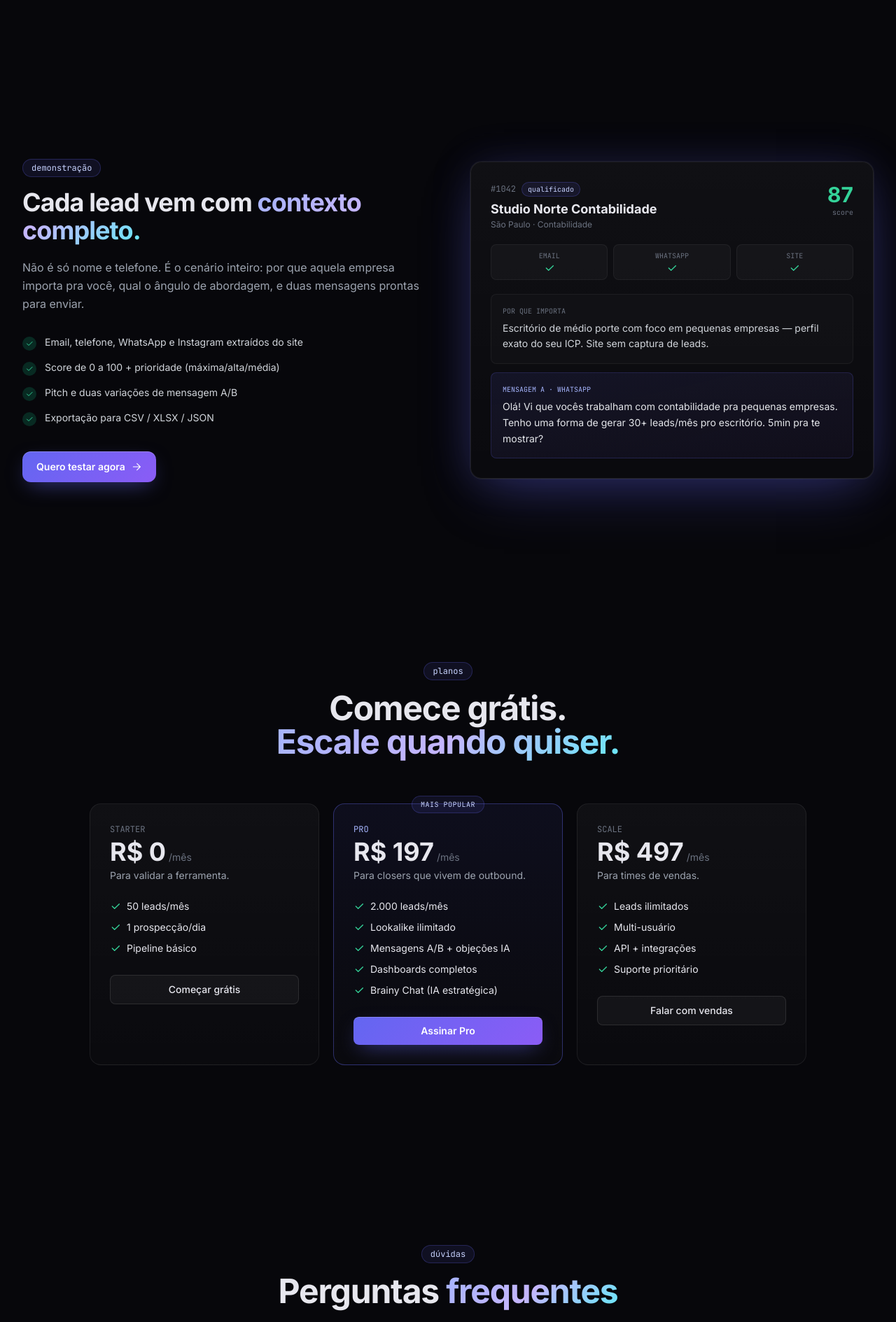
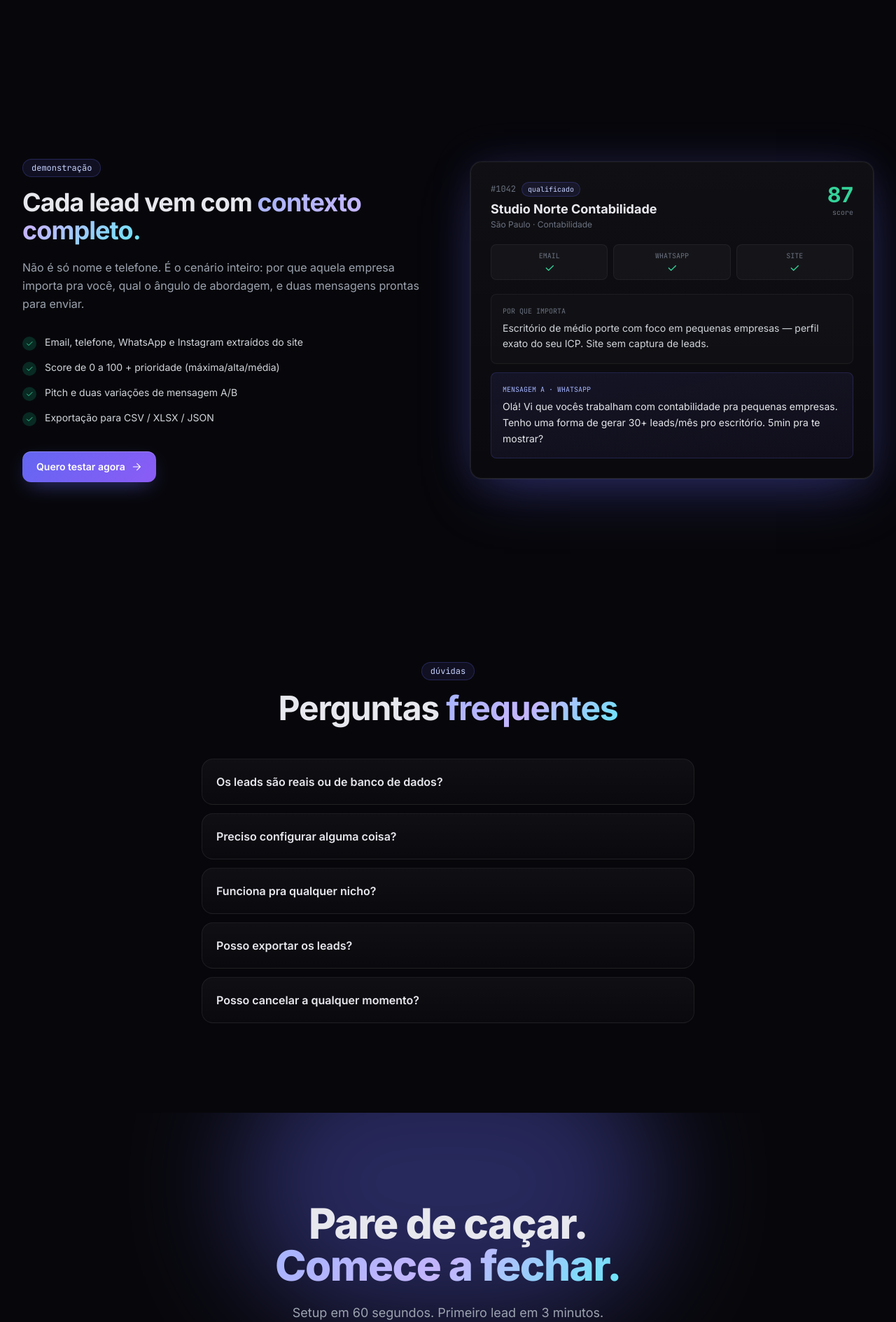
Before and after one commit to giovannesartor/brainyprospect, a FastAPI app: page / in a window 1280 px wide. Shown: the part 3160-5049 px from the top of the page at 70% size. Run offline with FastAPI, Linux system fonts and the light colour scheme; parts of the project's set-up code (start-up, migrations or seed data) failed here and were passed over; some libraries are stand-ins or nearby versions.

Commit message:
chore: remove pricing section from landing

```diff
--- a/app/web/templates/landing.html
+++ b/app/web/templates/landing.html
@@ -195,7 +195,6 @@
       <div class="hidden md:flex items-center gap-8 text-sm text-gray-300">
         <a href="#features" class="hover:text-white transition">Recursos</a>
         <a href="#how" class="hover:text-white transition">Como funciona</a>
-        <a href="#pricing" class="hover:text-white transition">Planos</a>
         <a href="#faq" class="hover:text-white transition">FAQ</a>
       </div>
 
@@ -508,69 +507,6 @@
     </div>
   </section>
 
-  <!-- ====================== PRICING ====================== -->
-  <section id="pricing" class="py-24 md:py-32 relative">
-    <div class="max-w-7xl mx-auto px-5 md:px-8">
-      <div class="text-center max-w-2xl mx-auto mb-16 reveal">
-        <span class="badge-soft inline-block px-3 py-1 rounded-full text-xs mono mb-4">planos</span>
-        <h2 class="text-3xl md:text-5xl font-bold tracking-tight mb-4">Comece grátis.<br/><span class="gradient-text">Escale quando quiser.</span></h2>
-      </div>
-
-      <div class="grid md:grid-cols-3 gap-5 max-w-5xl mx-auto">
-
-        <div class="card p-7 reveal">
-          <div class="mono text-xs text-gray-500 mb-1">STARTER</div>
-          <div class="flex items-baseline gap-1 mb-1">
-            <span class="text-4xl font-bold">R$ 0</span>
-            <span class="text-sm text-gray-500">/mês</span>
-          </div>
-          <p class="text-sm text-gray-400 mb-6">Para validar a ferramenta.</p>
-          <ul class="space-y-2.5 text-sm mb-7">
-            <li class="flex items-center gap-2"><svg class="w-4 h-4 text-emerald-400"><use href="#i-check"/></svg> 50 leads/mês</li>
-            <li class="flex items-center gap-2"><svg class="w-4 h-4 text-emerald-400"><use href="#i-check"/></svg> 1 prospecção/dia</li>
-            <li class="flex items-center gap-2"><svg class="w-4 h-4 text-emerald-400"><use href="#i-check"/></svg> Pipeline básico</li>
-          </ul>
-          <a href="/register" class="btn-ghost block text-center py-2.5 rounded-lg text-sm font-medium">Começar grátis</a>
-        </div>
-
-        <div class="card p-7 reveal relative" style="border-color:rgba(99,102,241,0.4); background:linear-gradient(180deg, rgba(99,102,241,0.08), rgba(255,255,255,0.015));">
-          <div class="absolute -top-3 left-1/2 -translate-x-1/2 badge-soft px-3 py-1 rounded-full text-[10px] mono uppercase tracking-wider">mais popular</div>
-          <div class="mono text-xs text-indigo-300 mb-1">PRO</div>
-          <div class="flex items-baseline gap-1 mb-1">
-            <span class="text-4xl font-bold">R$ 197</span>
-            <span class="text-sm text-gray-500">/mês</span>
-          </div>
-          <p class="text-sm text-gray-400 mb-6">Para closers que vivem de outbound.</p>
-          <ul class="space-y-2.5 text-sm mb-7">
-            <li class="flex items-center gap-2"><svg class="w-4 h-4 text-emerald-400"><use href="#i-check"/></svg> 2.000 leads/mês</li>
-            <li class="flex items-center gap-2"><svg class="w-4 h-4 text-emerald-400"><use href="#i-check"/></svg> Lookalike ilimitado</li>
-            <li class="flex items-center gap-2"><svg class="w-4 h-4 text-emerald-400"><use href="#i-check"/></svg> Mensagens A/B + objeções IA</li>
-            <li class="flex items-center gap-2"><svg class="w-4 h-4 text-emerald-400"><use href="#i-check"/></svg> Dashboards completos</li>
-            <li class="flex items-center gap-2"><svg class="w-4 h-4 text-emerald-400"><use href="#i-check"/></svg> Brainy Chat (IA estratégica)</li>
-          </ul>
-          <a href="/register" class="btn-primary block text-center py-2.5 rounded-lg text-sm text-white font-semibold">Assinar Pro</a>
-        </div>
-
-        <div class="card p-7 reveal">
-          <div class="mono text-xs text-gray-500 mb-1">SCALE</div>
-          <div class="flex items-baseline gap-1 mb-1">
-            <span class="text-4xl font-bold">R$ 497</span>
-            <span class="text-sm text-gray-500">/mês</span>
-          </div>
-          <p class="text-sm text-gray-400 mb-6">Para times de vendas.</p>
-          <ul class="space-y-2.5 text-sm mb-7">
-            <li class="flex items-center gap-2"><svg class="w-4 h-4 text-emerald-400"><use href="#i-check"/></svg> Leads ilimitados</li>
-            <li class="flex items-center gap-2"><svg class="w-4 h-4 text-emerald-400"><use href="#i-check"/></svg> Multi-usuário</li>
-            <li class="flex items-center gap-2"><svg class="w-4 h-4 text-emerald-400"><use href="#i-check"/></svg> API + integrações</li>
-            <li class="flex items-center gap-2"><svg class="w-4 h-4 text-emerald-400"><use href="#i-check"/></svg> Suporte prioritário</li>
-          </ul>
-          <a href="/register" class="btn-ghost block text-center py-2.5 rounded-lg text-sm font-medium">Falar com vendas</a>
-        </div>
-
-      </div>
-    </div>
-  </section>
-
   <!-- ====================== FAQ ====================== -->
   <section id="faq" class="py-24 md:py-32 relative">
     <div class="max-w-3xl mx-auto px-5 md:px-8">
```
